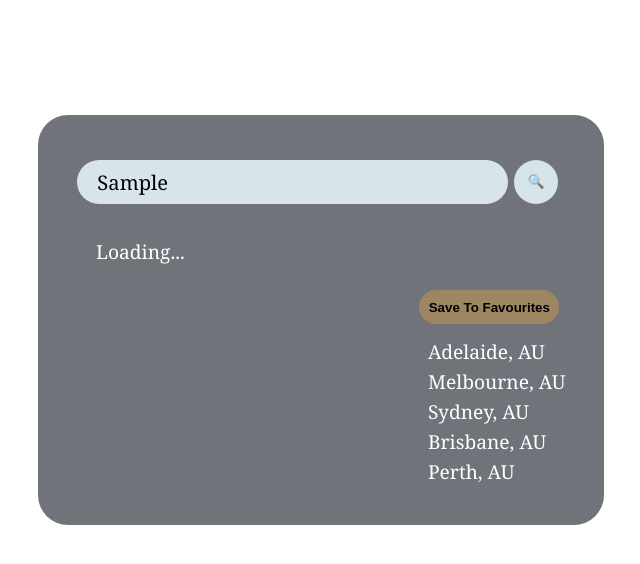
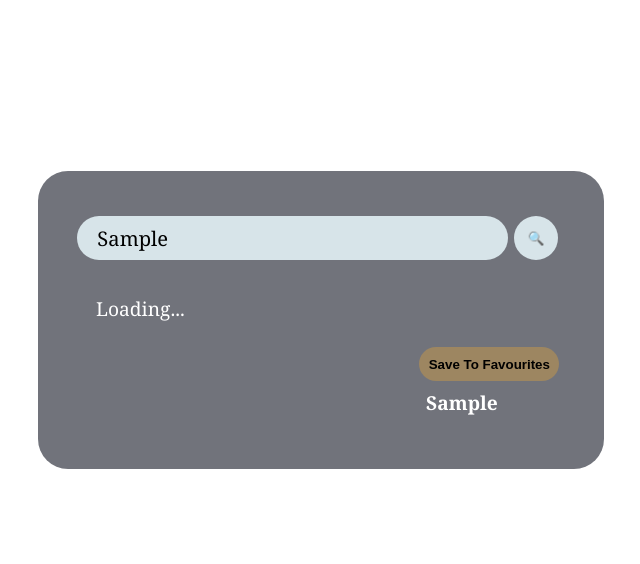
Before and after one commit to Andrew3586/weather-app, a plain HTML site: page index.html in a window 1280 px wide. Both pictures are taken after typing "Sample" into the empty fields and a click on the button "Save To Favourites". Shown: the whole page, without its empty margins (319-959 px from the left). Drawn offline with Linux system fonts and the light colour scheme; no server answers.

Commit message:
added additional code to js regarding saving favourites

```diff
--- a/assets/index.js
+++ b/assets/index.js
@@ -1,4 +1,5 @@
-let weather = {
+const favourites=[]
+const weather = {
   apiKey: "9b1f679911ac53cd9b7ab5c58e255fce",
   fetchWeather: function (city) {
     fetch(
@@ -35,6 +36,20 @@ let weather = {
     this.fetchWeather(document.querySelector(".search-bar").value);
   },
 };
+document.querySelector("#favouritesButton").addEventListener("click", function () {
+   console.log(document.querySelector(".search-bar").value);
+   favourites.push(document.querySelector(".search-bar").value)
+   let txt = "";
+   favourites.forEach(myFunction);
+   document.querySelector(".cities").innerHTML = txt;
+  function myFunction(value)
+  {
+    txt +="<h4>"+ value + "</h4>";
+  }
+
+
+})
+
 document.querySelector(".search button").addEventListener("click", function () {
   weather.search();
 });
--- a/assets/style.css
+++ b/assets/style.css
@@ -73,13 +73,19 @@ button {
   margin-top: 80px;
 }
 
+
 .cities {
   margin-left: 352px;
   margin-top: 6px;
   line-height: 30px;
   float: right;
+  }
 
-}
+  h4 {
+  margin-left: -140px;
+  margin-top: 6px;
+  line-height: 5px;
+  }
 
 h1.temp {
   margin: 0;
--- a/index.html
+++ b/index.html
@@ -13,7 +13,7 @@
         <button>&#x1F50D;</button>
       </div>
       <div class ="save">
-        <button><strong>Save To Favourites</strong></button>
+        <button id="favouritesButton"><strong>Save To Favourites</strong></button>
       </div>
         <div class ="cities">
           Adelaide, AU
```
